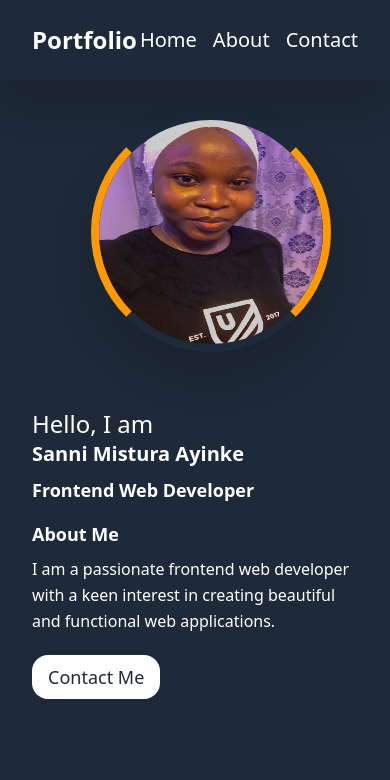
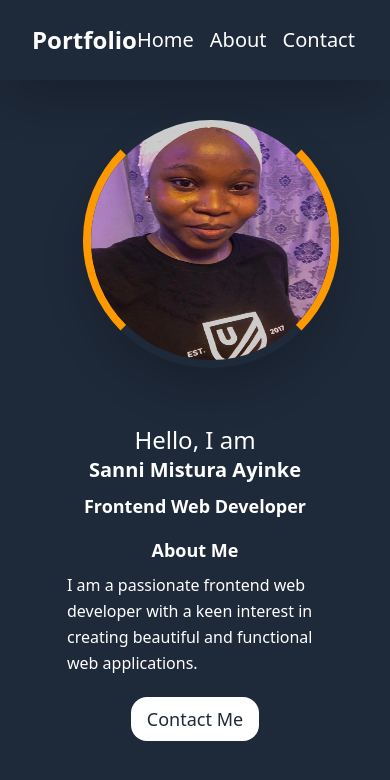
Before and after one commit to Atilola-code/Portfolio, a website: page index.html in a window 390 px wide. Drawn offline with Linux system fonts and the light colour scheme.

Commit message:
feat: style mobile view layout for a better view

```diff
--- a/index.html
+++ b/index.html
@@ -11,7 +11,7 @@
   <nav class="shadow-2xl">
         <ul class="flex justify-between items-center text-2xl text-white px-8 py-6 ">
             <li class="text-2xl font-bold">Portfolio </li>
-            <span class="flex md:space-x-16 space-x-4 text-xl">
+            <span class="flex md:space-x-24 pr-8 space-x-4 text-xl">
                 <li class="hover:border-b-2 border-b-amber-500"><a href="#Home">Home</a></li>
                 <li class="hover:border-b-2 border-b-amber-500"><a href="#About">About</a></li>
                 <li class="hover:border-b-2 border-b-amber-500"><a href="#Contact">Contact</a></li>
@@ -21,16 +21,16 @@
     <main id="Home">
         <div class="flex flex-col md:flex-row justify-between items-center ">
         <div class="order-1 md:order-2">
-        <img src="./MYSELF.jpg" alt="My avatar" class=" rounded-full md:h-96 md:w-96 h-60 w-60 border-x-amber-500  border-y-transparent border-8 border-solid shadow-2xl flex justify-end items-end md:mr-42 ml-8 mt-8 md:mt-16 ">
+        <img src="./MYSELF.jpg" alt="My avatar" class=" rounded-full md:h-[400px] md:w-[400px] h-64 w-64 border-x-amber-500  border-y-transparent border-8 border-solid shadow-2xl flex justify-end md:items-end items-start md:mr-42 ml-8 mt-8 md:mt-12 transition hover:scale-105">
         </div>
         <div class=" flex flex-col md:flex-row justify-between order-2 md:order-1 ">
-            <div class="flex flex-col justify-between items-start px-8 py-4 md:px-16 md:py-8 md:ml-16 ml[-16] ">
+            <div class="flex flex-col justify-between md:items-start items-center px-8 py-4 md:px-16 md:py-8 md:ml-12 ml[-16] ">
                 <p class="md:mt-16 mt-10 text-2xl">Hello, I am</p>
                 <h1 class="text-xl md:text-4xl font-bold">Sanni Mistura Ayinke</h1>
-                <h2 class="mt-2 md:text-2xl text-lg text-center font-semibold">Frontend Web Developer</h2>
+                <h2 class="mt-2 md:text-2xl text-lg font-semibold">Frontend Web Developer</h2>
                 <div id="About" >
-                    <h2 class="font-semibold md:text-2xl text-lg mt-4 md:mt-8">About Me</h2>
-                    <p class="max-w-xl leading-relaxed mt-2">I am a passionate frontend web developer with a keen interest in creating beautiful and functional web applications. <span class="md:flex hidden">I love turning design concepts into seamless digital experiences using tools like React, Next.js, Tailwind CSS and Figma</span></p>
+                    <h2 class="font-semibold md:text-2xl text-lg mt-4 md:mt-8 flex flex-col justify-between md:items-start items-center">About Me</h2>
+                    <p class="md:max-w-xl max-w-3xs leading-relaxed mt-2">I am a passionate frontend web developer with a keen interest in creating beautiful and functional web applications. <span class="md:flex hidden">I love turning design concepts into seamless digital experiences using tools like React, Next.js, Tailwind CSS and Figma</span></p>
                 </div>
                 <div id="Contact">
                     <a href="mailto:sannimistura1211@gmail.com" class="inline-block bg-white hover:bg-amber-600 hover:text-white text-gray-800 text-lg md:px-6 md:py-4 px-4 py-2 rounded-2xl mt-8 text-center transition animate-bounce">Contact Me</a>
```
Also changed, not shown: portfolio.css.
